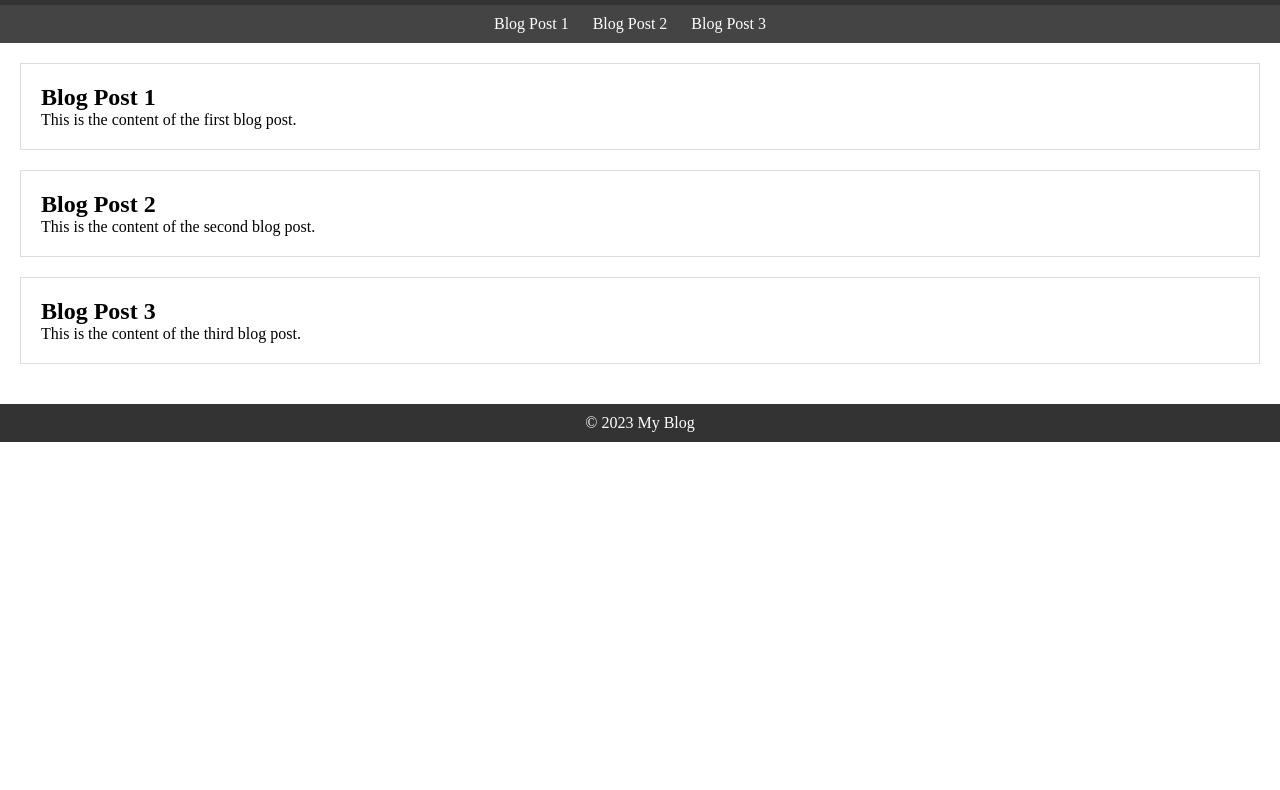
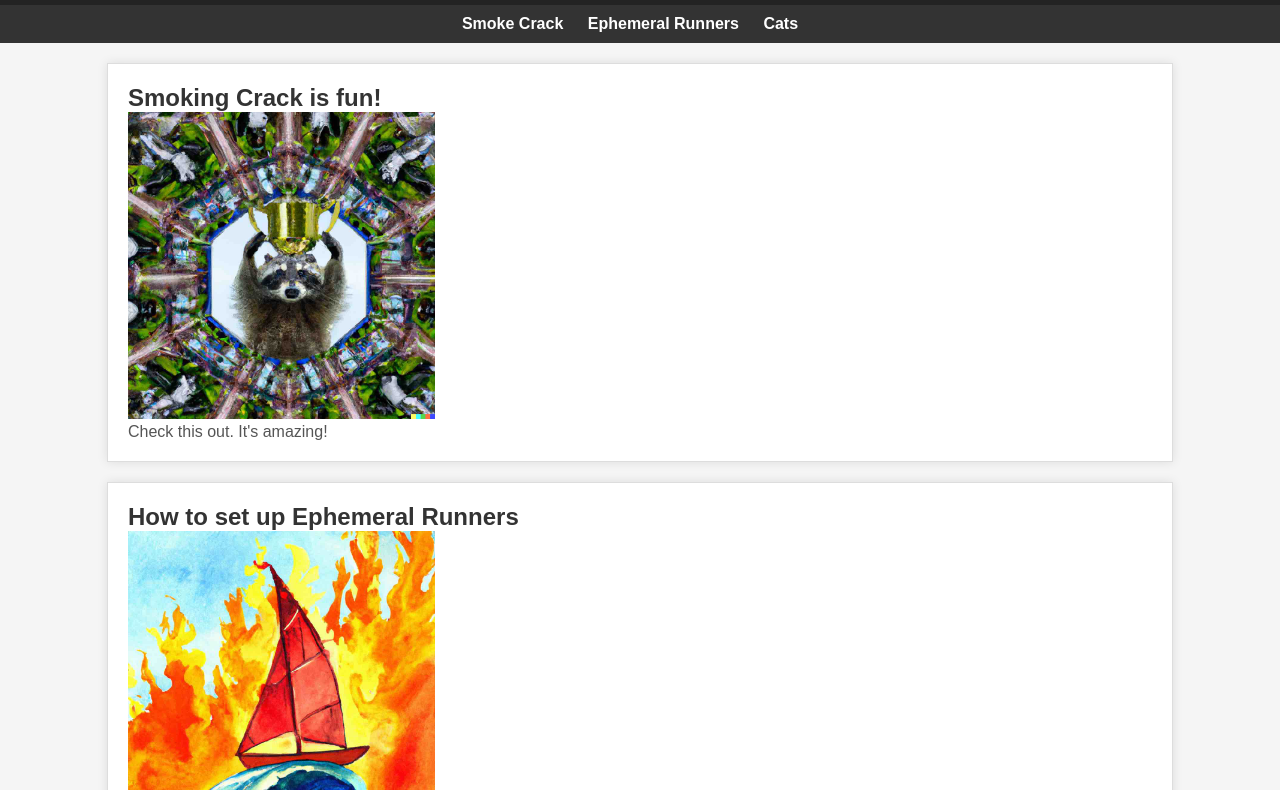
Before and after one commit to inkrypto/sumrandom, a plain HTML site: page index.html in a window 1280 px wide. Shown: the part 72-862 px from the top of the page. Before the commit the page ends 800 px from the top, so only its background shows below. Drawn offline with Linux system fonts and the light colour scheme.

Commit message:
stylings

```diff
--- a/index.html
+++ b/index.html
@@ -3,41 +3,48 @@
 <head>
     <meta charset="UTF-8">
     <meta name="viewport" content="width=device-width, initial-scale=1.0">
-    <title>My Blog</title>
+    <title>My Cool Blog</title>
     <link rel="stylesheet" href="style.css">
 </head>
 <body>
     <header>
-        <h1>Welcome to My Blog</h1>
+        <h1>sum(random).com</h1>
     </header>
 
     <nav>
         <ul>
-            <li><a href="#post1">Blog Post 1</a></li>
-            <li><a href="#post2">Blog Post 2</a></li>
-            <li><a href="#post3">Blog Post 3</a></li>
+            <li><a href="#post1">Smoke Crack</a></li>
+            <li><a href="#post2">Ephemeral Runners</a></li>
+            <li><a href="#post3">Cats</a></li>
         </ul>
     </nav>
 
     <main>
+        <div class="container">
             <article id="post1">
-            <h2>Blog Post 1</h2>
-            <p>This is the content of the first blog post.</p>
+                <h2>Smoking Crack is fun!</h2>
+                <img src="images/image1.jpg" alt="Image 1">
+                <p>Check this out. It's amazing!</p>
             </article>
-
+        </div>
+        <div class="container">
             <article id="post2">
-            <h2>Blog Post 2</h2>
-            <p>This is the content of the second blog post.</p>
+                <h2>How to set up Ephemeral Runners</h2>
+                <img src="images/image2.jpg" alt="Image 2">
+                <p>How to get more followers. Being a leader takes leadershit!</p>
             </article>
-
+        </div>
+        <div class="container">
             <article id="post3">
-            <h2>Blog Post 3</h2>
-            <p>This is the content of the third blog post.</p>
+                <h2>Even when you hate Cats</h2>
+                <img src="images/image3.jpg" alt="Image 3">
+                <p>This site is dope. The awesomeness continues!</p>
             </article>
+       </div>
     </main>
 
     <footer>
-        <p>&copy; 2023 My Blog</p>
+        <p>&copy; 2023 You suck!</p>
     </footer>
 </body>
 </html>
--- a/style.css
+++ b/style.css
@@ -7,7 +7,7 @@
 
 /* Style the header */
 header {
-    background-color: #333;
+    background-color: #232323;
     color: #fff;
     text-align: center;
     padding: 20px;
@@ -15,7 +15,7 @@ header {
 
 /* Style the navigation menu */
 nav {
-    background-color: #444;
+    background-color: #333;
     text-align: center;
     padding: 10px;
 }
@@ -32,6 +32,8 @@ nav li {
 nav a {
     text-decoration: none;
     color: #fff;
+    font-weight: bold;
+    font-size: 16px;
 }
 
 /* Style the main content area */
@@ -44,12 +46,49 @@ article {
     padding: 20px;
     border: 1px solid #ddd;
     background-color: #fff;
+    box-shadow: 0 0 10px rgba(0, 0, 0, 0.1);
+}
+
+.container {
+    display: flex;
+    justify-content: center; /* Center horizontally */
+    align-items: center;     /* Center vertically */
+  }
+/* Style images within blog posts */
+article img {
+    max-width: 30%;
+    height: auto;
 }
 
 /* Style the footer */
 footer {
-    background-color: #333;
+    background-color: #232323;
     color: #fff;
     text-align: center;
     padding: 10px;
 }
+
+/* Customize the color scheme */
+body {
+    background-color: #f5f5f5;
+    font-family: Arial, sans-serif;
+}
+
+h2 {
+    color: #333;
+}
+
+p {
+    color: #555;
+}
+
+/* Style links within blog posts */
+a {
+    color: #007BFF;
+    text-decoration: underline;
+}
+
+a:hover {
+    color: #0056b3;
+    text-decoration: none;
+}
```
Also changed, not shown: images/image1.jpg (added), images/image2.jpg (added), images/image3.jpg (added). Lines whose indentation alone changed are shown as unchanged.
